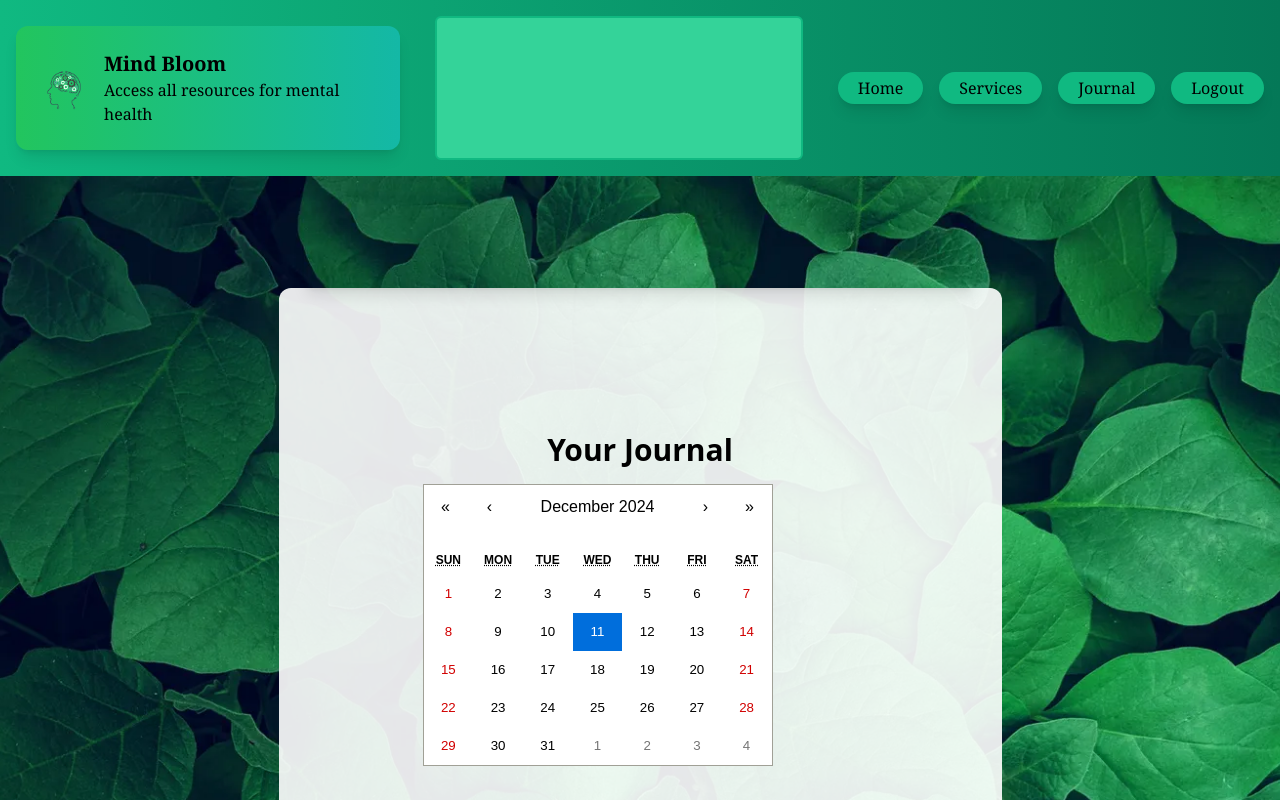
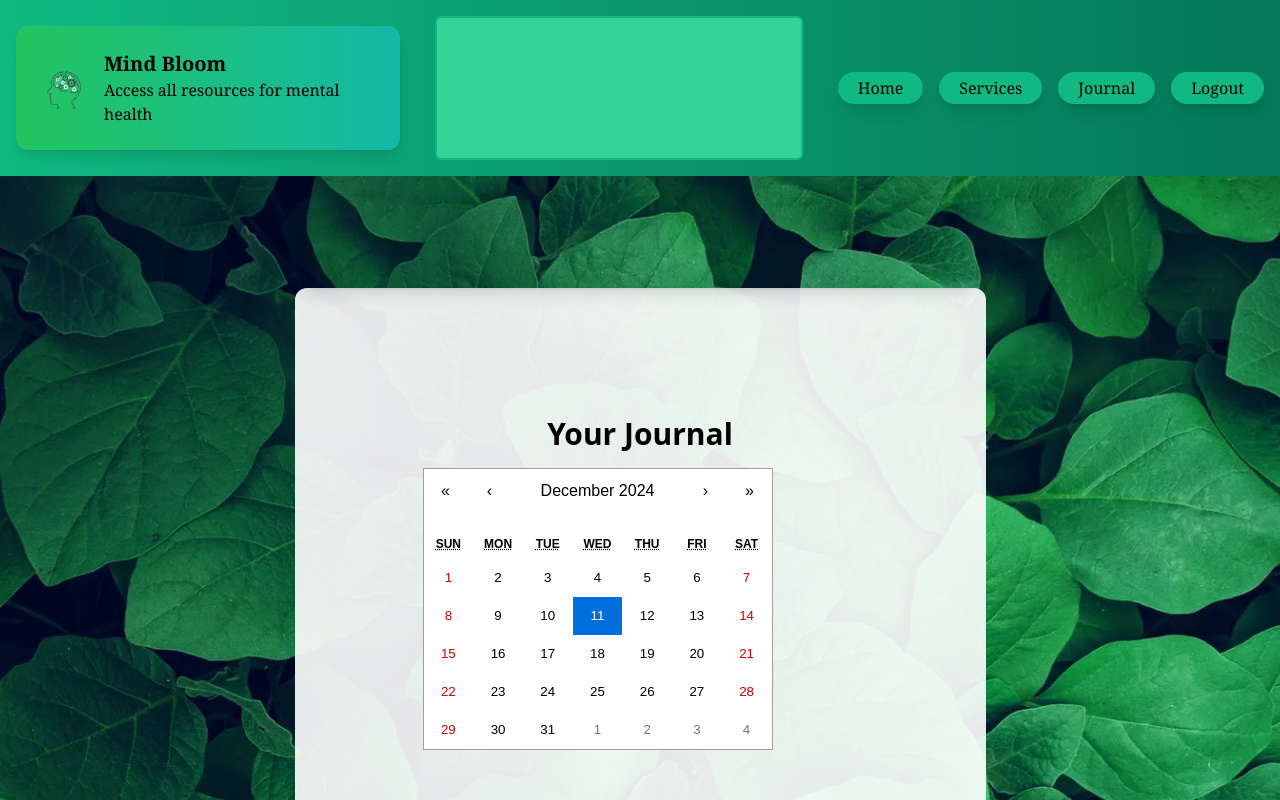
Before and after one commit to julianDalban/mental-health-app, a React (Create React App) app in the folder mind-bloom/: page /journal in a window 1280 px wide. Shown: the top 800 px of the page. Built offline with nearby package versions, Linux system fonts and the light colour scheme; no server answers; the database is empty; sample sign-in values are in the browser's storage.

Commit message:
Final edit, slight change to journal.

```diff
--- a/mind-bloom/src/pages/journal.jsx
+++ b/mind-bloom/src/pages/journal.jsx
@@ -125,7 +125,7 @@ const Journal = () => {
   return (
     <div className="relative flex flex-col items-center justify-center min-h-screen bg-cover bg-center py-12" style={{ backgroundImage: `url(${Green})` }}>
     <div className="relative z-10 bg-green bg-opacity-90 p-8 rounded-lg shadow-lg max-w-2xl w-full"></div>
-    <div className="flex flex-col items-center p-28 justify-center min-h-screen bg-white bg-opacity-90 rounded-xl">
+    <div className="flex flex-col items-center p-24 justify-center min-h-screen bg-white bg-opacity-90 rounded-xl">
       <div className="bg-gray p-8 rounded-lg -w-2xl w-full">
         <h1 className="text-3xl font-bold mb-4 text-center">Your Journal</h1>
         <Calendar
```
